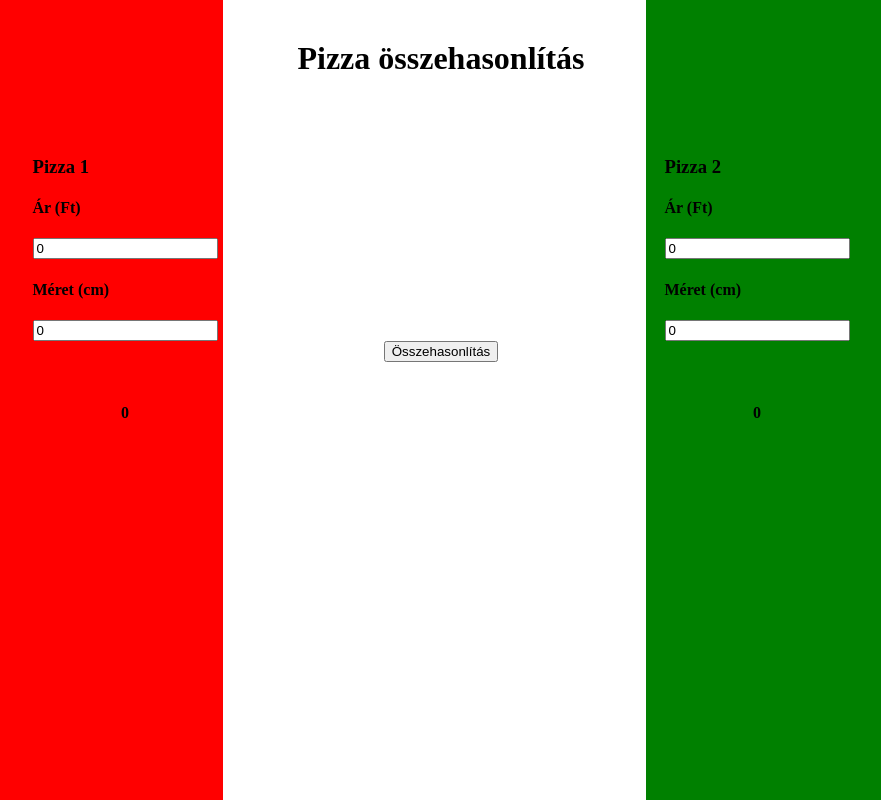
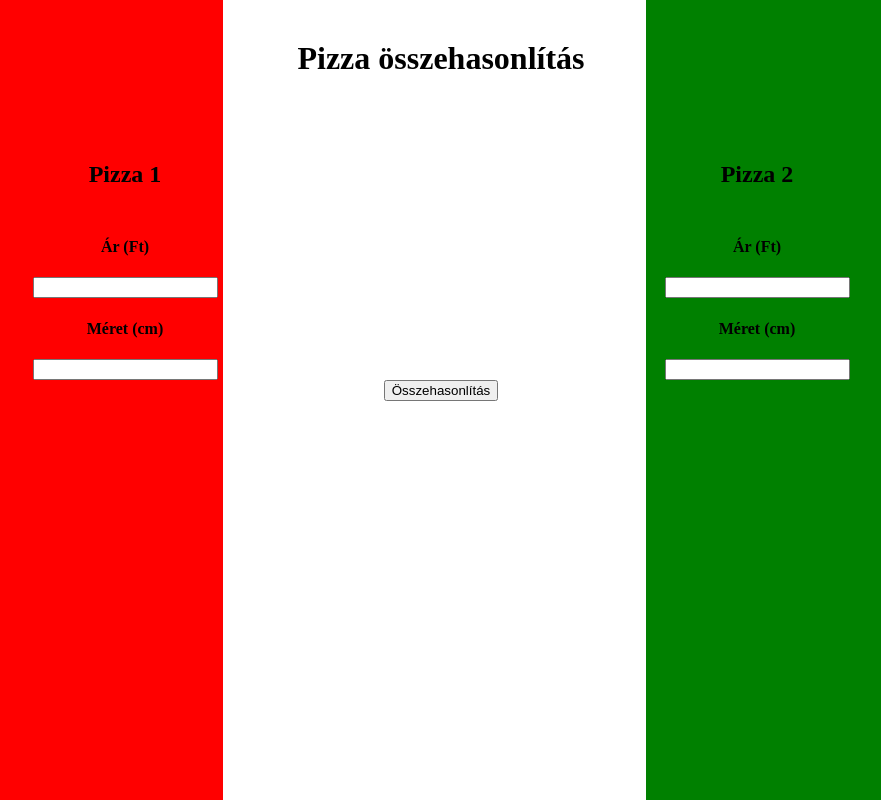
Before and after one commit to Kpeti962/reactPizzaComparison, a React (Create React App) app: page / in a window 1280 px wide. Shown: the whole page, without its empty margins (199-1080 px from the left). Built offline with nearby package versions, Linux system fonts and the light colour scheme.

Commit message:
added some alert

```diff
--- a/src/components/ComparisonPage.js
+++ b/src/components/ComparisonPage.js
@@ -1,14 +1,14 @@
 import React, { useState } from "react";
 
 const ComparisonPage = () => {
-  const [result, setResult] = useState(0);
-  const [result2, setResult2] = useState(0);
-  const [resultAnnouncement, setResultAnnouncement] = useState("")
+  const [result, setResult] = useState();
+  const [result2, setResult2] = useState();
+  const [resultAnnouncement, setResultAnnouncement] = useState([]);
 
-  const [priceInput, setPriceInput] = useState(0);
-  const [priceInput2, setPriceInput2] = useState(0);
-  const [sizeInput, setSizeInput] = useState(0);
-  const [sizeInput2, setSizeInput2] = useState(0);
+  const [priceInput, setPriceInput] = useState([]);
+  const [priceInput2, setPriceInput2] = useState([]);
+  const [sizeInput, setSizeInput] = useState([]);
+  const [sizeInput2, setSizeInput2] = useState([]);
 
   const priceInputHandler = (e) => {
     setPriceInput(e.target.valueAsNumber);
@@ -24,9 +24,28 @@ const ComparisonPage = () => {
   };
 
   const getResults = (e) => {
-    setResult(`${(priceInput / ((sizeInput / 2) ** 2 * Math.PI)).toFixed(2)} Ft/cm²`);
-    setResult2(`${(priceInput2 / ((sizeInput2 / 2) ** 2 * Math.PI)).toFixed(2)} Ft/cm²`);
-    setResultAnnouncement(setResult < setResult2 ? "Az első pizza jobban megéri" : "A második pizza jobban megéri")
+    if (priceInput === "" || priceInput2 === "" || sizeInput === "" || sizeInput2 === ""|| priceInput === 0 || priceInput2 === 0 || sizeInput === 0 || sizeInput2 === 0){
+      document.getElementById("announcement").classList.add("hidden");
+      document.querySelector(".results").classList.add("hidden");
+      alert("Írj be pozitív értéket minden mezőbe")
+    } else {
+      setResult(
+        `${(priceInput / ((sizeInput / 2) ** 2 * Math.PI)).toFixed(2)} Ft/cm²`
+      );
+      setResult2(
+        `${(priceInput2 / ((sizeInput2 / 2) ** 2 * Math.PI)).toFixed(2)} Ft/cm²`
+      );
+      Number((priceInput / ((sizeInput / 2) ** 2 * Math.PI)).toFixed(2)) <
+      Number((priceInput2 / ((sizeInput2 / 2) ** 2 * Math.PI)).toFixed(2))
+        ? setResultAnnouncement("Az első pizza jobban megéri")
+        : setResultAnnouncement("A második pizza jobban megéri");
+      setPriceInput("");
+      setPriceInput2("");
+      setSizeInput("");
+      setSizeInput2("");
+    }
+
+
   };
 
   return (
@@ -61,7 +80,7 @@ const ComparisonPage = () => {
       </div>
       <div className="compareBtn">
         <button onClick={getResults}>Összehasonlítás</button>
-        <h4>{resultAnnouncement}</h4>
+        <h4 id="announcement">{resultAnnouncement}</h4>
       </div>
       <div className="results">
         <h4>{result}</h4>
--- a/src/styles/comparisonPage.scss
+++ b/src/styles/comparisonPage.scss
@@ -5,8 +5,13 @@ body{
 
 
 .pizzaOneAndTwo{
+    h3{
+        font-size: x-large;
+        margin-bottom: 50px;
+    }
     display: flex;
     justify-content: space-around;
+    text-align: center;
 }
 .compareBtn{
     text-align: center;
@@ -15,3 +20,7 @@ body{
     display: flex;
     justify-content: space-around;
 }
+
+.hidden{
+    display: none;
+}
```
